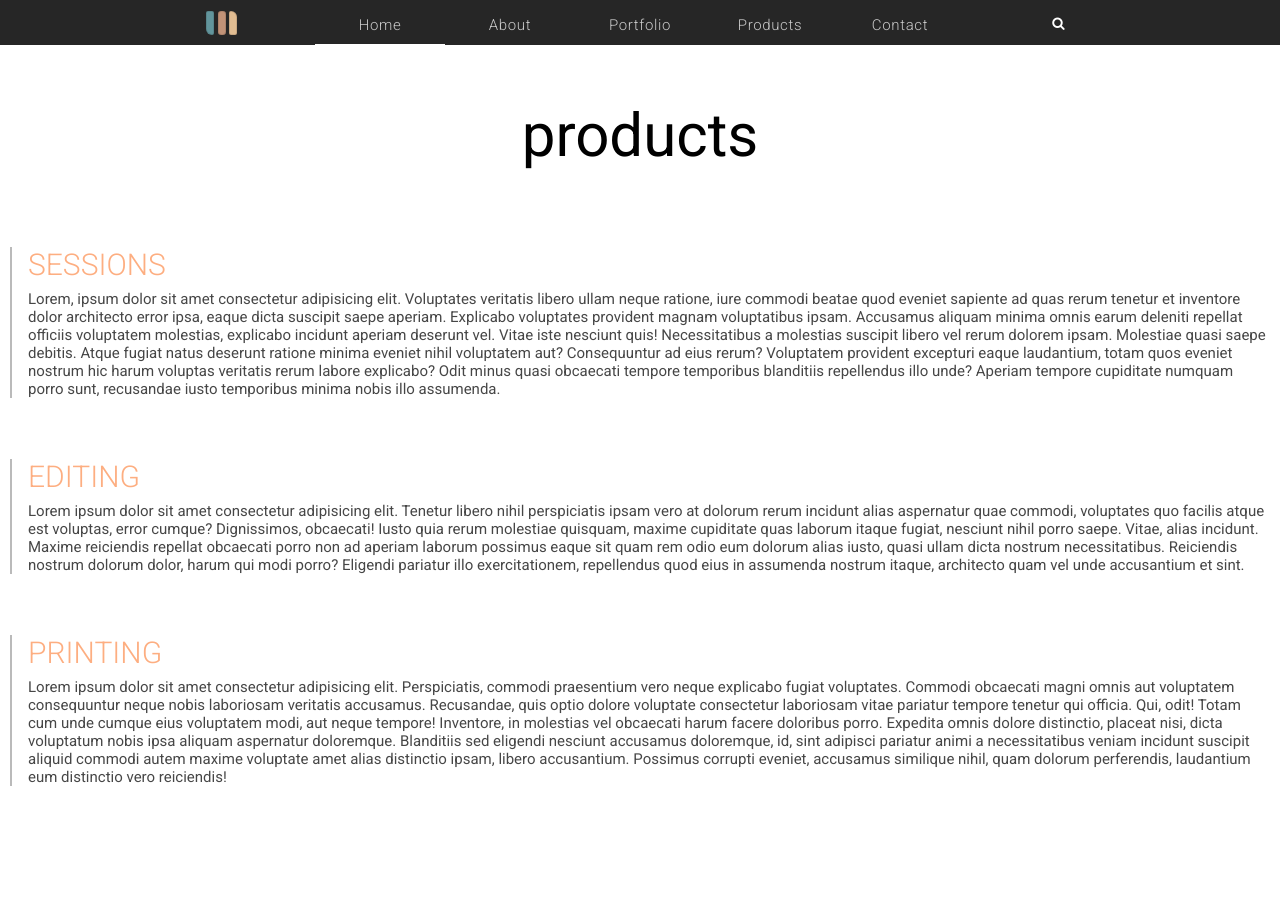
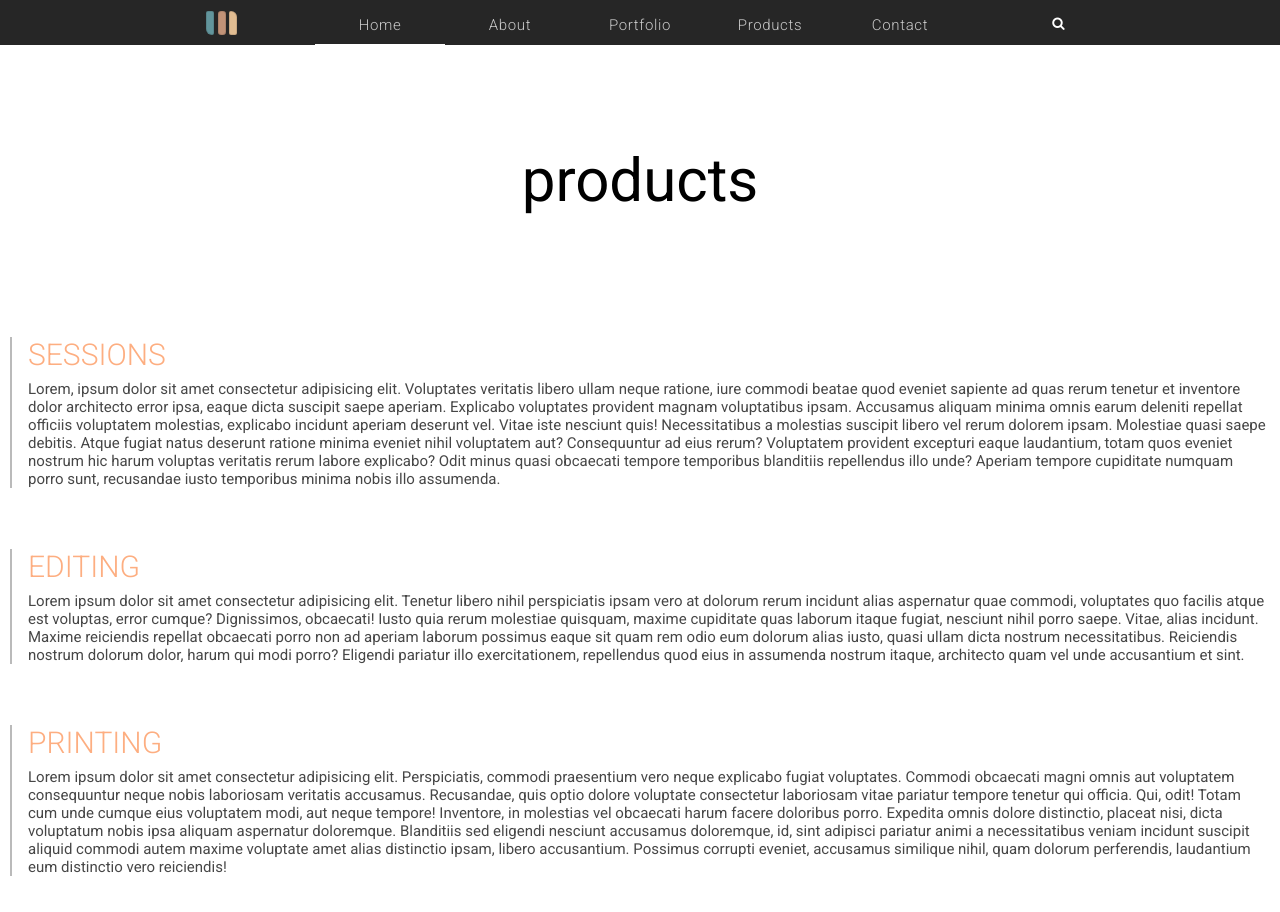
Before and after one commit to gaborio1/NZ-photo-v3, a plain HTML site: page pages/products.html in a window 1280 px wide. Shown: the top 912 px of the page. Drawn offline with Linux system fonts and the light colour scheme.

Commit message:
add small adjustments to products.css - MacBook

```diff
--- a/products-large.css
+++ b/products-large.css
@@ -422,12 +422,13 @@ input[type=text] {
 }
 
 .products-title-container {
+    margin: 45px 0px 45px 0px;
     /* border: 3px solid tomato; */
 }
 
 .products-container {
     width: 90%;
-    height: 600px;
+    /* height: 600px; */
 
     display: flex;
     flex-direction: row-reverse;
@@ -447,7 +448,7 @@ h2.products {
 
 .products-text-container {
     width: 100%;
-    /* height: 600px; */
+    height: 600px;
 
     display: flex;
     flex-direction: column;
```
